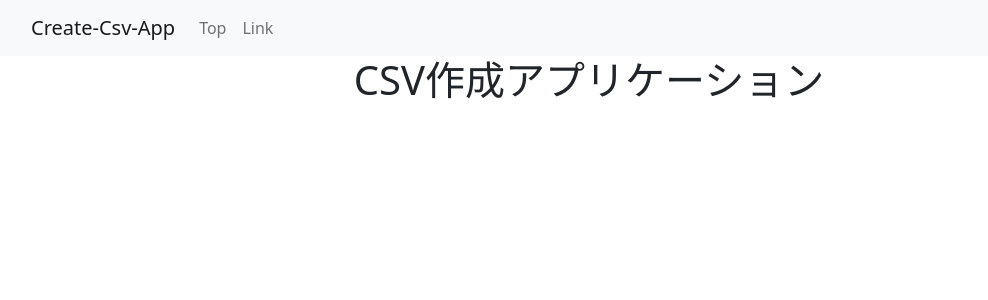
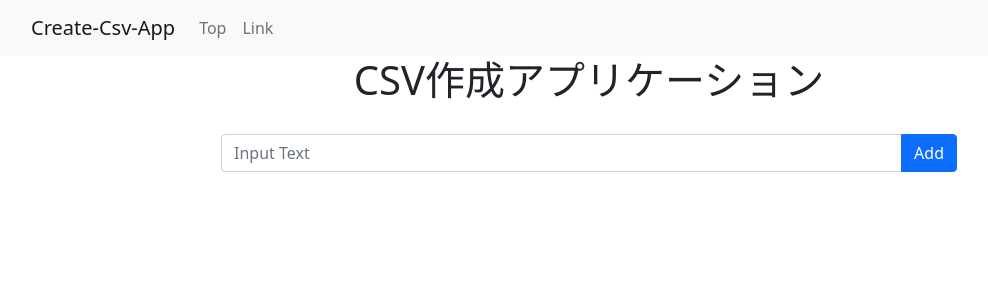
Before and after one commit to hirm159/create-csv-app, a React (Create React App) app: page / in a window 1280 px wide. Shown: the top 300 px of the page, without its empty margins (51-1039 px from the left). Built offline with nearby package versions, Linux system fonts and the light colour scheme.

Commit message:
ページレイアウト修正

```diff
--- a/src/pages/Link/LinkPage.tsx
+++ b/src/pages/Link/LinkPage.tsx
@@ -1,6 +1,9 @@
 import React from 'react';
 import { Button, Container, Card, Col } from 'react-bootstrap';
 
+const titleStyle: React.CSSProperties = {
+    marginBottom: "30px"
+}
 
 export default class LinkPage extends React.Component {
     render() {
@@ -8,7 +11,7 @@ export default class LinkPage extends React.Component {
             <Container>
                 <div>
                     <Col md={12}>
-                        <h1>リンク集</h1>
+                        <h1 style={titleStyle}>リンク集</h1>
                     </Col>
                         <Col xs={6}>
                             <Card>
--- a/src/pages/Top/TopPage.tsx
+++ b/src/pages/Top/TopPage.tsx
@@ -1,5 +1,9 @@
 import React from 'react';
-import { Container, Col } from 'react-bootstrap';
+import { Container, Col, Form, Button, Row, FormControl, InputGroup } from 'react-bootstrap';
+
+const titleStyle: React.CSSProperties = {
+    marginBottom: "30px"
+}
 
 export default class TopPage extends React.Component {
     render() {
@@ -7,8 +11,25 @@ export default class TopPage extends React.Component {
             <Container>
                 <div>
                     <Col md={12}>
-                        <h1>CSV作成アプリケーション</h1>
+                        <h1 style={titleStyle}>CSV作成アプリケーション</h1>
                     </Col>
+                    <div className="row justify-content-center">
+                        <Col md={8}>
+                            <InputGroup className="mb-3">
+                                <FormControl
+                                    placeholder="Input Text"
+                                >
+                                </FormControl>
+                                <Button
+//                                    onClick={}
+                                    variant="primary"
+                                >
+                                    Add
+                                </Button>
+                            </InputGroup>
+                        </Col>
+                    </div>
+
                 </div>
             </Container>
         );
```
